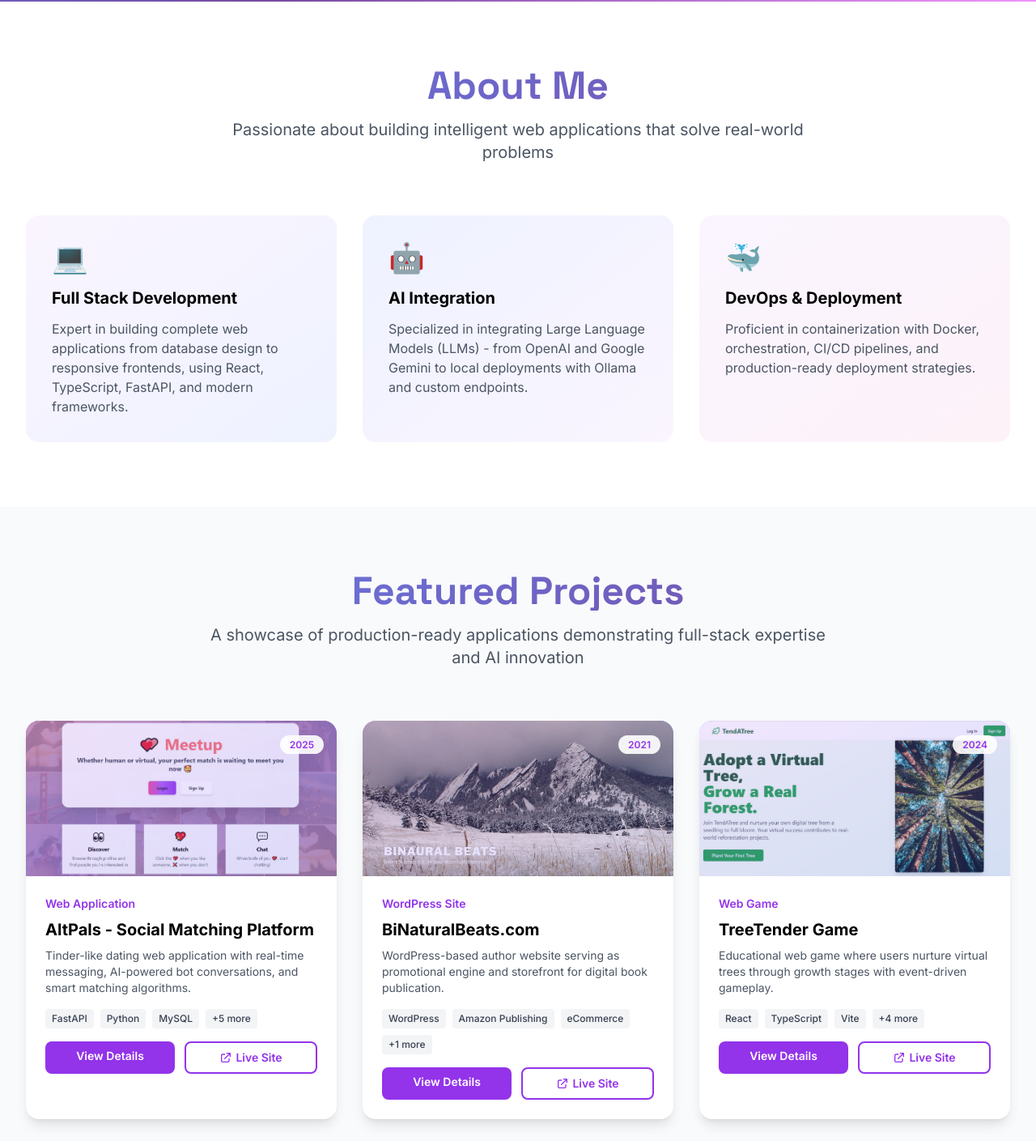
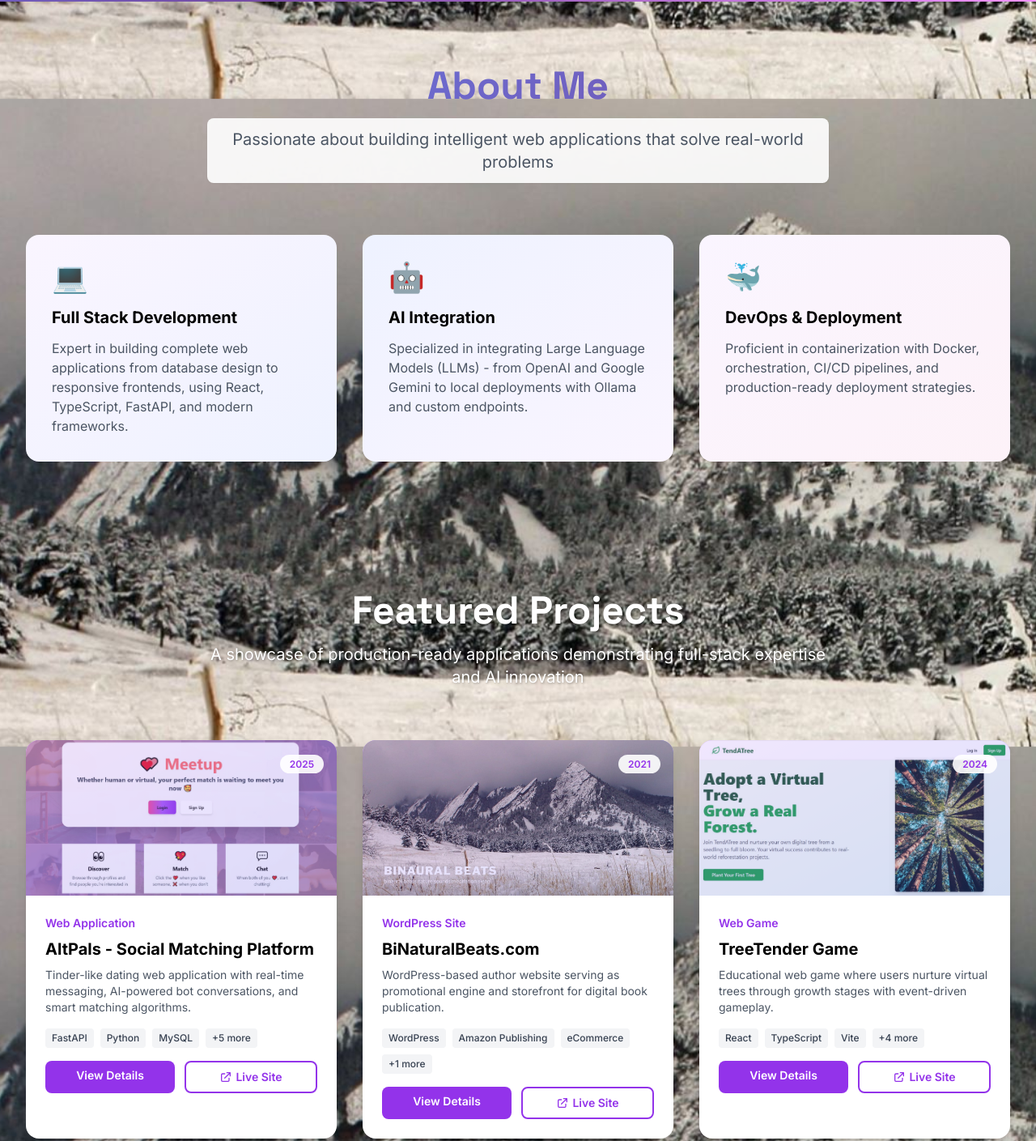
Before and after one commit to rennvalo/DevOpsPortfolio, a website: page public/index.html in a window 1280 px wide. Shown: the part 678-2087 px from the top of the page at 81% size. Drawn offline with nearby package versions, Linux system fonts and the light colour scheme.

Commit message:
updating index files

```diff
--- a/public/data/projects.json
+++ b/public/data/projects.json
@@ -166,7 +166,7 @@
       "year": "2024",
       "category": "Web Application",
       "technologies": ["Node.js", "JavaScript ES6+", "Google Gemini", "p5.js", "Anime.js", "Tailwind CSS", "Docker"],
-      "image": "/images/vistarot.svg",
+      "image": "/images/vistarot.jpg",
       "liveUrl": "https://vistarot.com",
       "shortDescription": "Sophisticated tarot reading application combining ancient wisdom with AI and Wabi-Sabi design philosophy.",
       "highlights": [
--- a/public/index.html
+++ b/public/index.html
@@ -49,7 +49,7 @@
         }
     </style>
 </head>
-<body class="bg-gray-50">
+<body class="bg-gray-50" style="background-image: url('/images/background.jpg'); background-size: cover; background-attachment: fixed; background-position: center; background-color: transparent;">
     <!-- Navigation -->
     <nav class="bg-white shadow-sm sticky top-0 z-50">
         <div class="max-w-7xl mx-auto px-4 sm:px-6 lg:px-8">
@@ -139,11 +139,11 @@
     </section>
 
     <!-- About Section -->
-    <section id="about" class="py-20 bg-white">
+    <section id="about" class="py-20">
         <div class="max-w-7xl mx-auto px-4 sm:px-6 lg:px-8">
             <div class="text-center mb-16">
                 <h2 class="text-4xl md:text-5xl font-display font-bold gradient-text mb-4">About Me</h2>
-                <p class="text-xl text-gray-600 max-w-3xl mx-auto">
+                <p class="text-xl text-gray-600 max-w-3xl mx-auto bg-white/90 px-6 py-3 rounded-lg shadow-sm">
                     Passionate about building intelligent web applications that solve real-world problems
                 </p>
             </div>
@@ -177,11 +177,11 @@
     </section>
 
     <!-- Projects Section -->
-    <section id="projects" class="py-20 bg-gray-50">
+    <section id="projects" class="py-20">
         <div class="max-w-7xl mx-auto px-4 sm:px-6 lg:px-8">
             <div class="text-center mb-16">
-                <h2 class="text-4xl md:text-5xl font-display font-bold gradient-text mb-4">Featured Projects</h2>
-                <p class="text-xl text-gray-600 max-w-3xl mx-auto">
+                <h2 class="text-4xl md:text-5xl font-display font-bold text-white mb-4" style="text-shadow: 2px 2px 4px rgba(0,0,0,0.3);">Featured Projects</h2>
+                <p class="text-xl text-white max-w-3xl mx-auto" style="text-shadow: 1px 1px 3px rgba(0,0,0,0.3);">
                     A showcase of production-ready applications demonstrating full-stack expertise and AI innovation
                 </p>
             </div>
@@ -192,7 +192,7 @@
     </section>
 
     <!-- Skills Section -->
-    <section id="skills" class="py-20 bg-white">
+    <section id="skills" class="py-20">
         <div class="max-w-7xl mx-auto px-4 sm:px-6 lg:px-8">
             <div class="text-center mb-16">
                 <h2 class="text-4xl md:text-5xl font-display font-bold gradient-text mb-4">Technical Skills</h2>
@@ -257,7 +257,7 @@
                 Interested in collaborating or have a project in mind? I'd love to hear from you.
             </p>
             <div class="flex flex-wrap justify-center gap-4">
-                <a href="mailto:contact@rennvalo.dev" class="bg-white text-purple-600 px-8 py-4 rounded-lg font-semibold hover:shadow-xl transition transform hover:scale-105 inline-flex items-center">
+                <a href="mailto:renn.co@gmail.com" class="bg-white text-purple-600 px-8 py-4 rounded-lg font-semibold hover:shadow-xl transition transform hover:scale-105 inline-flex items-center">
                     <svg class="w-5 h-5 mr-2" fill="none" stroke="currentColor" viewBox="0 0 24 24">
                         <path stroke-linecap="round" stroke-linejoin="round" stroke-width="2" d="M3 8l7.89 5.26a2 2 0 002.22 0L21 8M5 19h14a2 2 0 002-2V7a2 2 0 00-2-2H5a2 2 0 00-2 2v10a2 2 0 002 2z"/>
                     </svg>
```
